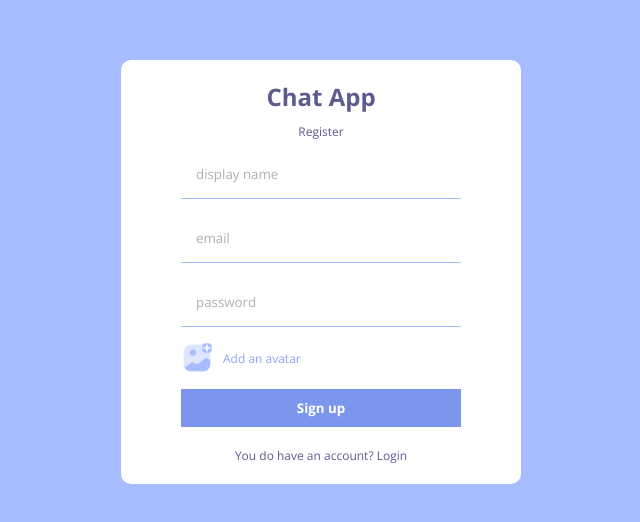
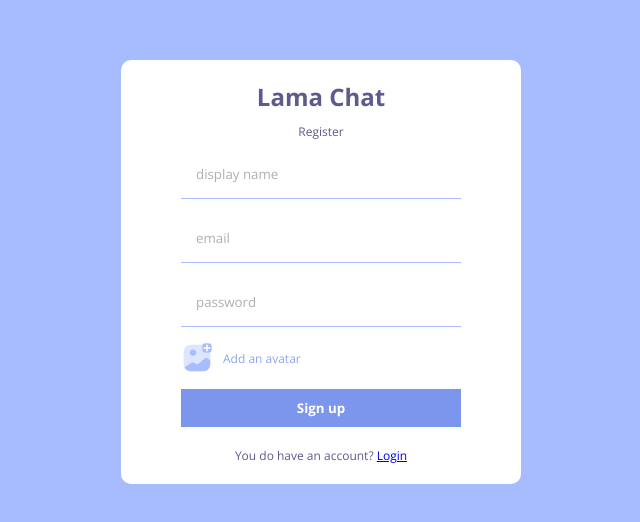
Before and after one commit to notharshprajapati/Watsop_ChatApp, a React (Create React App) app: page /register in a window 1280 px wide. Shown: the part 128-650 px from the top of the page, without its empty margins (319-959 px from the left). Built offline with nearby package versions, Linux system fonts and the light colour scheme; no server answers.

Commit message:
Register functiality done

```diff
--- a/package.json
+++ b/package.json
@@ -9,6 +9,7 @@
     "firebase": "^9.9.4",
     "react": "^18.0.0",
     "react-dom": "^18.0.0",
+    "react-router-dom": "^6.3.0",
     "react-scripts": "5.0.1",
     "sass": "^1.54.8",
     "web-vitals": "^2.1.4"
--- a/src/App.js
+++ b/src/App.js
@@ -1,11 +1,40 @@
-import React from "react";
-// import Home from "./pages/Home";
-// import Login from "./pages/Login";
+import Home from "./pages/Home";
+import Login from "./pages/Login";
 import Register from "./pages/Register";
 import "./style.scss";
+import { BrowserRouter, Routes, Route, Navigate } from "react-router-dom";
+import { useContext } from "react";
+import { AuthContext } from "./context/AuthContext";
 
-const App = () => {
-  return <Register />;
-};
+function App() {
+  const { currentUser } = useContext(AuthContext);
+
+  const ProtectedRoute = ({ children }) => {
+    if (!currentUser) {
+      return <Navigate to="/login" />;
+    }
+
+    return children;
+  };
+
+  return (
+    <BrowserRouter>
+      <Routes>
+        <Route path="/">
+          <Route
+            index
+            element={
+              <ProtectedRoute>
+                <Home />
+              </ProtectedRoute>
+            }
+          />
+          <Route path="login" element={<Login />} />
+          <Route path="register" element={<Register />} />
+        </Route>
+      </Routes>
+    </BrowserRouter>
+  );
+}
 
 export default App;
--- a/src/components/Navbar.jsx
+++ b/src/components/Navbar.jsx
@@ -1,4 +1,6 @@
 import React from "react";
+import { signOut } from "firebase/auth";
+import { auth } from "../firebase";
 
 const Navbar = () => {
   return (
@@ -10,7 +12,7 @@ const Navbar = () => {
           alt=""
         />
         <span>Jhon</span>
-        <button>Logout</button>
+        <button onClick={() => signOut(auth)}>Logout</button>
       </div>
     </div>
   );
--- /dev/null
+++ b/src/context/AuthContext.js
@@ -0,0 +1,25 @@
+import { createContext, useEffect, useState } from "react";
+import { auth } from "../firebase";
+import { onAuthStateChanged } from "firebase/auth";
+
+export const AuthContext = createContext();
+
+export const AuthContextProvider = ({ children }) => {
+  const [currentUser, setcurrentUser] = useState({});
+
+  useEffect(() => {
+    const unsub = onAuthStateChanged(auth, (user) => {
+      setcurrentUser(user);
+      console.log(user);
+    });
+    return () => {
+      unsub();
+    };
+  }, []);
+
+  return (
+    <AuthContext.Provider value={{ currentUser }}>
+      {children}
+    </AuthContext.Provider>
+  );
+};
--- a/src/index.js
+++ b/src/index.js
@@ -1,10 +1,13 @@
-import React from 'react';
-import ReactDOM from 'react-dom/client';
-import App from './App';
+import React from "react";
+import ReactDOM from "react-dom/client";
+import App from "./App";
+import { AuthContextProvider } from "./context/AuthContext";
 
-const root = ReactDOM.createRoot(document.getElementById('root'));
+const root = ReactDOM.createRoot(document.getElementById("root"));
 root.render(
-  <React.StrictMode>
-    <App />
-  </React.StrictMode>
+  <AuthContextProvider>
+    <React.StrictMode>
+      <App />
+    </React.StrictMode>
+  </AuthContextProvider>
 );
--- a/src/pages/Register.jsx
+++ b/src/pages/Register.jsx
@@ -3,9 +3,12 @@ import { createUserWithEmailAndPassword, updateProfile } from "firebase/auth";
 import { auth, db, storage } from "../firebase";
 import { ref, uploadBytesResumable, getDownloadURL } from "firebase/storage";
 import { doc, setDoc } from "firebase/firestore";
+import { useNavigate, Link } from "react-router-dom";
 
 const Register = () => {
   const [err, setErr] = useState(false);
+  const navigate = useNavigate();
+
   const handleSubmit = async (e) => {
     e.preventDefault();
     const displayName = e.target[0].value;
@@ -16,25 +19,34 @@ const Register = () => {
     try {
       //Create user
       const res = await createUserWithEmailAndPassword(auth, email, password);
+
       const storageRef = ref(storage, displayName);
+
       const uploadTask = uploadBytesResumable(storageRef, file);
 
       uploadTask.on(
+        //TODO:Handle Percentage
         (error) => {
           setErr(true);
         },
         () => {
           getDownloadURL(uploadTask.snapshot.ref).then(async (downloadURL) => {
+            //Update profile
             await updateProfile(res.user, {
               displayName,
               photoURL: downloadURL,
             });
+            //create user on firestore
             await setDoc(doc(db, "users", res.user.uid), {
               uid: res.user.uid,
               displayName,
               email,
               photoURL: downloadURL,
             });
+
+            //create empty user chats on firestore
+            await setDoc(doc(db, "userChats", res.user.uid), {});
+            navigate("/");
           });
         }
       );
@@ -42,10 +54,11 @@ const Register = () => {
       setErr(true);
     }
   };
+
   return (
     <div className="formContainer">
       <div className="formWrapper">
-        <span className="logo">Chat App</span>
+        <span className="logo">Lama Chat</span>
         <span className="title">Register</span>
         <form onSubmit={handleSubmit}>
           <input type="text" placeholder="display name" />
@@ -59,7 +72,9 @@ const Register = () => {
           <button>Sign up</button>
           {err && <span>Something went wrong</span>}
         </form>
-        <p>You do have an account? Login</p>
+        <p>
+          You do have an account? <Link to="/register">Login</Link>
+        </p>
       </div>
     </div>
   );
```
Also changed, not shown: 1 other file (tests, documents, lock files or other folders).
